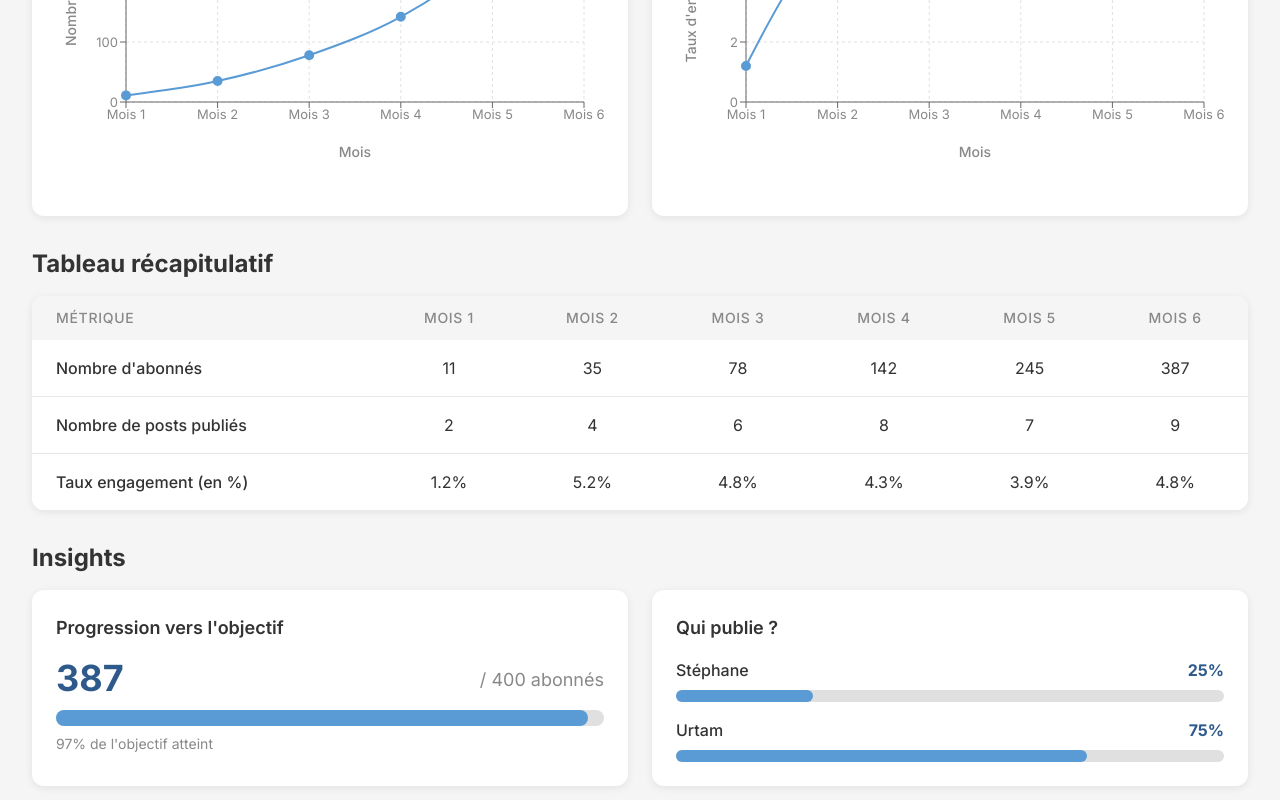
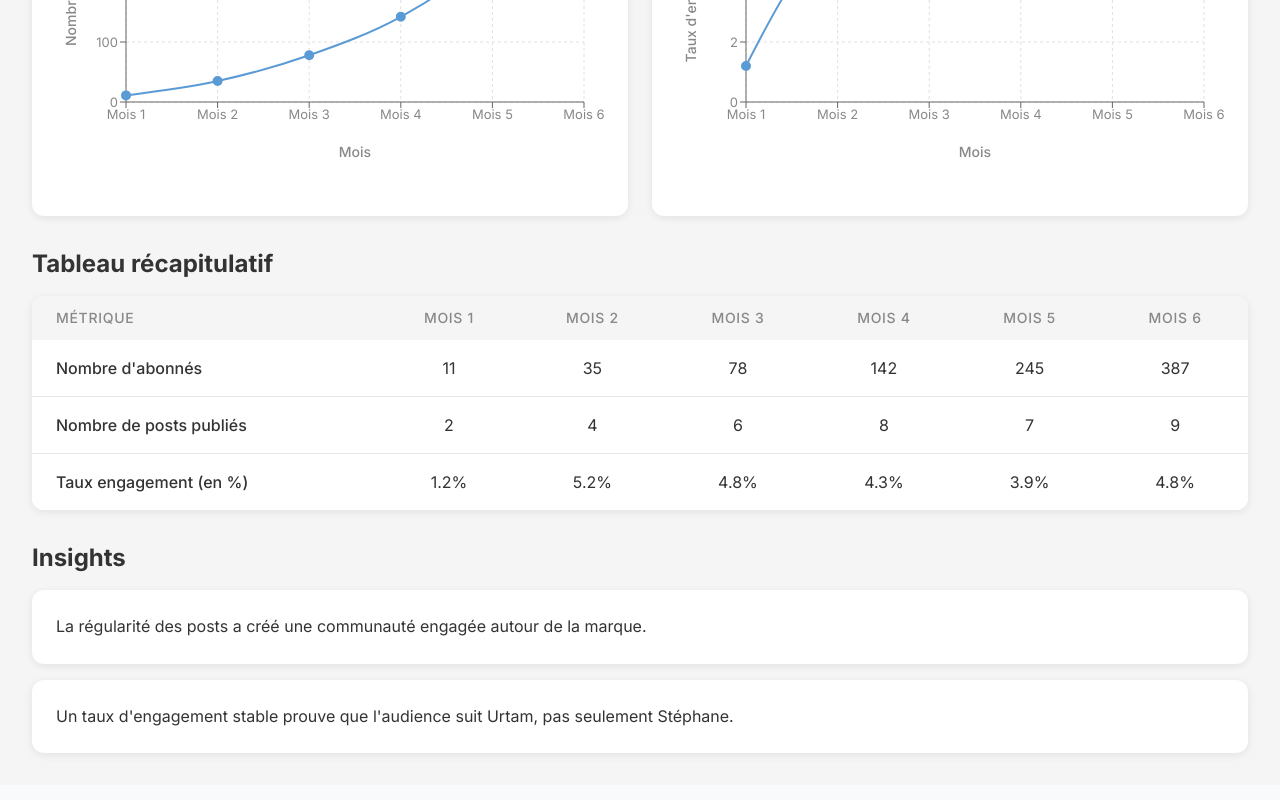
Before and after one commit to MaxDecVw/urtam-dashboard, a Next.js app: page /resultats in a window 1280 px wide. Shown: the part 648-1448 px from the top of the page. Built offline with nearby package versions, Linux system fonts and the light colour scheme.

Commit message:
Update title and Insights sections on both pages

```diff
--- a/app/page.tsx
+++ b/app/page.tsx
@@ -72,7 +72,7 @@ export default function HomePage() {
         <div className="max-w-7xl mx-auto px-4 sm:px-6 lg:px-8 py-6">
           <div>
             <h1 className="text-4xl font-bold" style={{ color: '#2E5A8B' }}>
-              Tableau de bord - Construction de marque Urtam
+              Tableau de bord - Urtam Formation
             </h1>
             <p className="mt-1 text-base" style={{ color: '#888888' }}>
               Version 1.0
--- a/app/resultats/page.tsx
+++ b/app/resultats/page.tsx
@@ -242,43 +242,19 @@ export default function ResultatsPage() {
             Insights
           </h2>
 
-          <div className="grid grid-cols-1 lg:grid-cols-2 gap-6">
-            {/* Card 1 : Progression vers l'objectif */}
+          <div className="flex flex-col gap-4">
+            {/* Card 1 */}
             <div className="bg-white p-6" style={{ borderRadius: '12px', boxShadow: '0 2px 8px rgba(0,0,0,0.08)' }}>
-              <h3 className="text-lg font-semibold mb-4" style={{ color: '#333333' }}>Progression vers l'objectif</h3>
-              <div className="flex items-end justify-between mb-3">
-                <p className="text-4xl font-bold" style={{ color: '#2E5A8B' }}>387</p>
-                <p className="text-lg mb-1" style={{ color: '#888888' }}>/ 400 abonnés</p>
-              </div>
-              <div className="w-full h-4 rounded-full" style={{ backgroundColor: '#E0E0E0' }}>
-                <div className="h-4 rounded-full" style={{ width: '97%', backgroundColor: '#5B9BD5' }}></div>
-              </div>
-              <p className="text-sm mt-2" style={{ color: '#888888' }}>97% de l'objectif atteint</p>
+              <p className="text-base" style={{ color: '#333333', lineHeight: '1.6' }}>
+                La régularité des posts a créé une communauté engagée autour de la marque.
+              </p>
             </div>
 
-            {/* Card 2 : Qui publie ? */}
+            {/* Card 2 */}
             <div className="bg-white p-6" style={{ borderRadius: '12px', boxShadow: '0 2px 8px rgba(0,0,0,0.08)' }}>
-              <h3 className="text-lg font-semibold mb-4" style={{ color: '#333333' }}>Qui publie ?</h3>
-              <div className="space-y-4">
-                <div>
-                  <div className="flex items-center justify-between mb-2">
-                    <p className="text-base font-medium" style={{ color: '#333333' }}>Stéphane</p>
-                    <p className="text-base font-bold" style={{ color: '#2E5A8B' }}>25%</p>
-                  </div>
-                  <div className="w-full h-3 rounded-full" style={{ backgroundColor: '#E0E0E0' }}>
-                    <div className="h-3 rounded-full" style={{ width: '25%', backgroundColor: '#5B9BD5' }}></div>
-                  </div>
-                </div>
-                <div>
-                  <div className="flex items-center justify-between mb-2">
-                    <p className="text-base font-medium" style={{ color: '#333333' }}>Urtam</p>
-                    <p className="text-base font-bold" style={{ color: '#2E5A8B' }}>75%</p>
-                  </div>
-                  <div className="w-full h-3 rounded-full" style={{ backgroundColor: '#E0E0E0' }}>
-                    <div className="h-3 rounded-full" style={{ width: '75%', backgroundColor: '#5B9BD5' }}></div>
-                  </div>
-                </div>
-              </div>
+              <p className="text-base" style={{ color: '#333333', lineHeight: '1.6' }}>
+                Un taux d'engagement stable prouve que l'audience suit Urtam, pas seulement Stéphane.
+              </p>
             </div>
           </div>
         </section>
```
